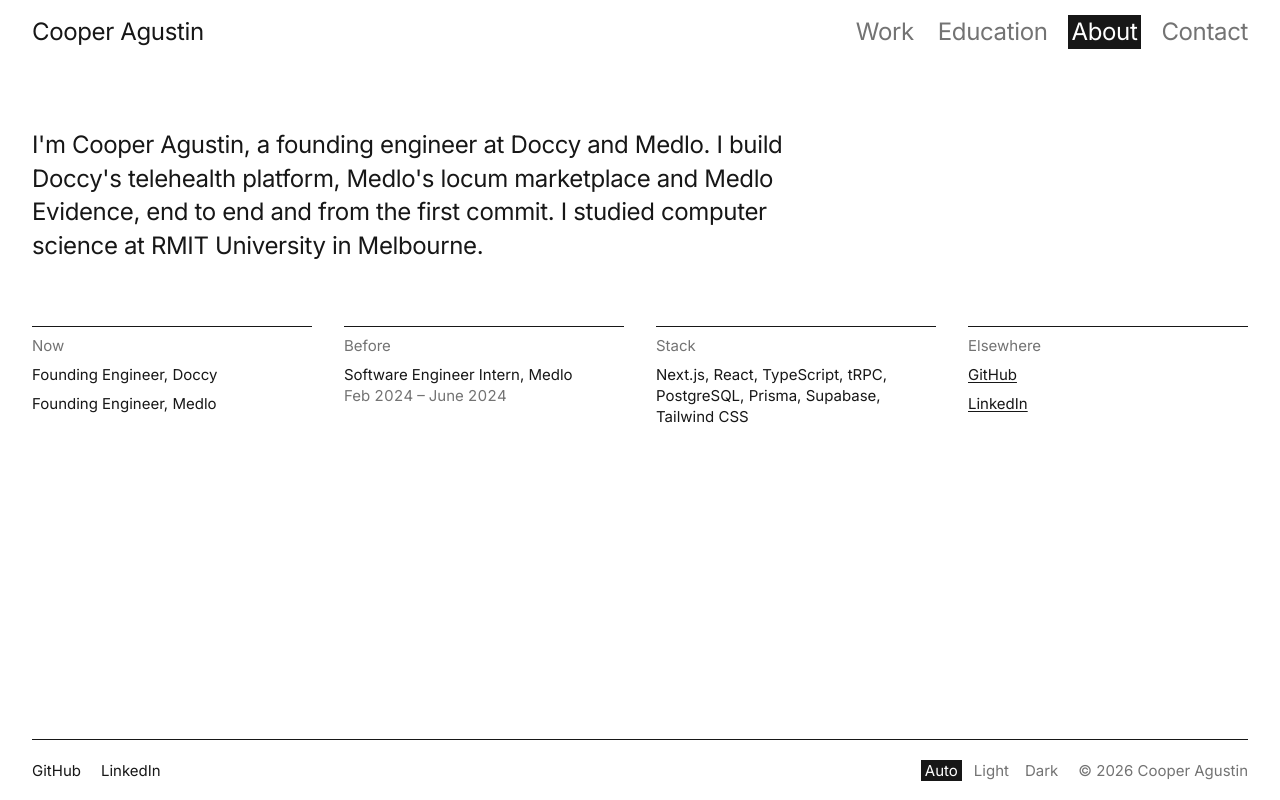
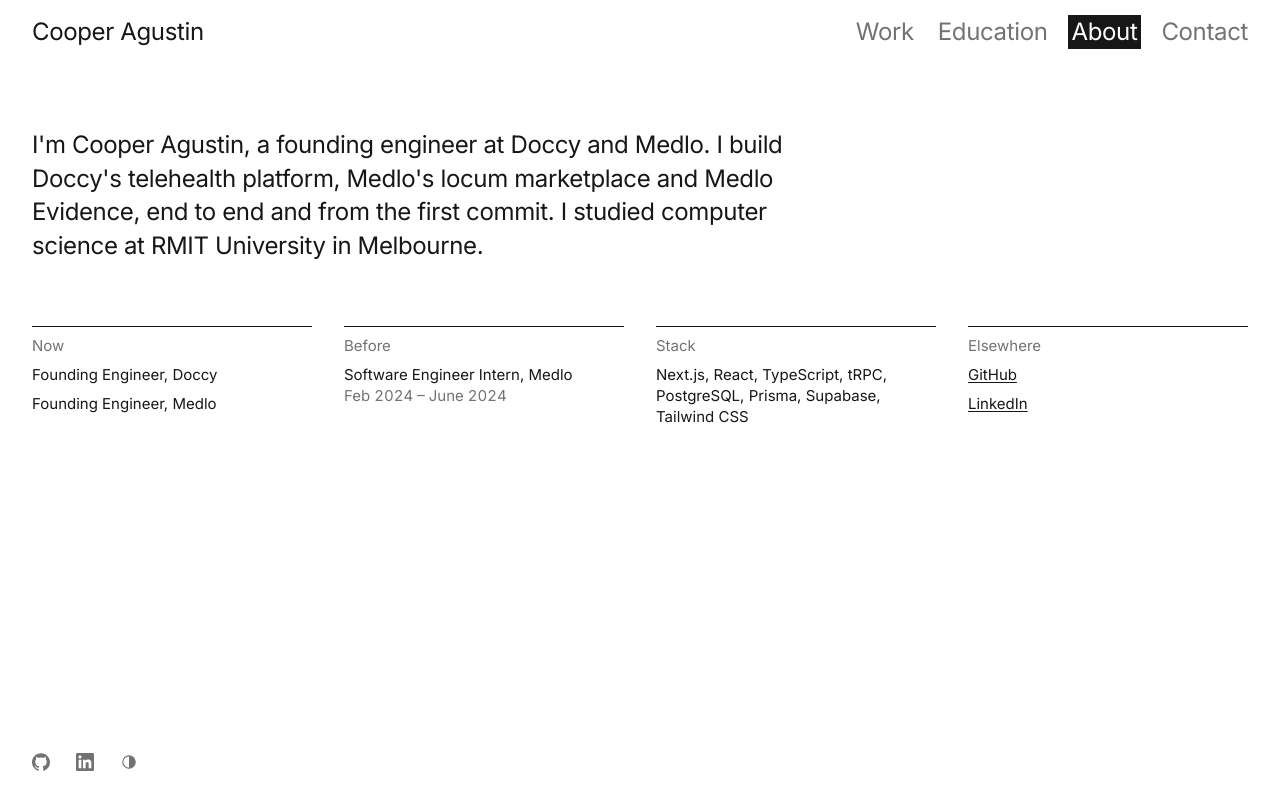
Before and after one commit to Spudgee/portfolio, a Next.js app: page /about in a window 1280 px wide. Built offline with nearby package versions, Linux system fonts and the light colour scheme.

Commit message:
Footer is only icon buttons: GitHub, LinkedIn and one theme button that steps Auto, Light, Dark

```diff
--- a/components/site-footer.tsx
+++ b/components/site-footer.tsx
@@ -1,31 +1,29 @@
-import { HighlightLink } from "@/components/highlight-link";
+import Link from "next/link";
+import { BrandIcon } from "@/components/brand-icon";
 import { ThemeSwitch } from "@/components/theme-switch";
 import { PERSON } from "@/content/person";
 
-/** Read once at module load, keeping render pure. Pages prerender, so it rolls over on the next deploy. */
-const COPYRIGHT_YEAR = new Date().getFullYear();
-
 /**
- * One ruled line: the social links first in ink, then the theme switch and copyright
- * in grey. It wraps on phones. The header's Contact link jumps here.
+ * Only buttons: GitHub and LinkedIn as grey icons that turn ink on hover, then the theme button.
+ * The header's Contact link jumps here.
  */
 export function SiteFooter() {
 	return (
-		<footer id="contact" className="mt-24 px-2 sm:px-6">
-			<div className="flex flex-wrap items-center justify-between gap-x-6 border-t border-ink py-2">
-				<ul className="flex gap-5">
-					{PERSON.socialLinks.map((link) => (
-						<li key={link.href}>
-							<HighlightLink href={link.href}>{link.label}</HighlightLink>
-						</li>
-					))}
-				</ul>
-				<div className="flex flex-wrap items-center gap-x-5 text-muted">
-					<ThemeSwitch />
-					<p>
-						© {COPYRIGHT_YEAR} {PERSON.name}
-					</p>
-				</div>
+		<footer id="contact" className="mt-24 px-2 py-4 sm:px-6">
+			{/* The 44px buttons pull left by their inner margin so each icon lines up with the text above. */}
+			<div className="-ml-[13px] flex items-center">
+				{PERSON.socialLinks.map((link) => (
+					<Link
+						key={link.href}
+						href={link.href}
+						aria-label={link.label}
+						title={link.label}
+						className="grid size-11 place-items-center text-muted transition-colors duration-150 ease-out hover:text-ink focus-visible:text-ink focus-visible:outline-hidden motion-reduce:transition-none"
+					>
+						<BrandIcon brand={link.brand} />
+					</Link>
+				))}
+				<ThemeSwitch />
 			</div>
 		</footer>
 	);
--- a/components/site-header.tsx
+++ b/components/site-header.tsx
@@ -85,7 +85,7 @@ export function SiteHeader() {
 						</li>
 					))}
 				</ul>
-				<div className="mx-4 pt-4 text-muted">
+				<div className="mt-2 ml-[3px]">
 					<ThemeSwitch />
 				</div>
 			</nav>
--- a/components/theme-switch.tsx
+++ b/components/theme-switch.tsx
@@ -13,30 +13,57 @@ const LABELS: Record<ThemeChoice, string> = {
 	dark: "Dark",
 };
 
-/** Three plain words; the chosen one is filled like the current page in the nav. */
+/** One icon button that steps Auto → Light → Dark; its label names the current theme and the next. */
 export function ThemeSwitch() {
 	const choice = useSyncExternalStore(
 		themeChoiceStore.subscribe,
 		themeChoiceStore.readChoice,
 		themeChoiceStore.readServerChoice,
 	);
+	const next =
+		THEME_CHOICES[(THEME_CHOICES.indexOf(choice) + 1) % THEME_CHOICES.length];
 
 	return (
-		<fieldset className="flex gap-4">
-			<legend className="sr-only">Theme</legend>
-			{THEME_CHOICES.map((option) => (
-				<button
-					key={option}
-					type="button"
-					aria-pressed={choice === option}
-					onClick={() => themeChoiceStore.setThemeChoice(option)}
-					className="group inline-flex min-h-11 cursor-pointer items-center focus-visible:outline-hidden"
-				>
-					<span className="-mx-1 px-1 transition-colors duration-150 ease-out group-hover:bg-ink group-hover:text-paper group-focus-visible:bg-ink group-focus-visible:text-paper motion-reduce:transition-none group-aria-pressed:bg-ink group-aria-pressed:text-paper">
-						{LABELS[option]}
-					</span>
-				</button>
-			))}
-		</fieldset>
+		<button
+			type="button"
+			onClick={() => themeChoiceStore.setThemeChoice(next)}
+			aria-label={`Theme: ${LABELS[choice]}. Switch to ${LABELS[next]}`}
+			title={`Theme: ${LABELS[choice]}`}
+			className="grid size-11 cursor-pointer place-items-center text-muted transition-colors duration-150 ease-out hover:text-ink focus-visible:text-ink focus-visible:outline-hidden motion-reduce:transition-none"
+		>
+			<svg
+				viewBox="0 0 24 24"
+				aria-hidden="true"
+				className="size-[1.125rem] fill-current"
+			>
+				{choice === "system" && (
+					<>
+						<circle
+							cx="12"
+							cy="12"
+							r="8.25"
+							fill="none"
+							stroke="currentColor"
+							strokeWidth="1.5"
+						/>
+						<path d="M12 3.75a8.25 8.25 0 0 1 0 16.5z" />
+					</>
+				)}
+				{choice === "light" && (
+					<>
+						<circle cx="12" cy="12" r="4" />
+						<path
+							d="M12 2.5v2M12 19.5v2M2.5 12h2M19.5 12h2M5.3 5.3l1.4 1.4M17.3 17.3l1.4 1.4M5.3 18.7l1.4-1.4M17.3 6.7l1.4-1.4"
+							stroke="currentColor"
+							strokeWidth="1.5"
+							strokeLinecap="round"
+						/>
+					</>
+				)}
+				{choice === "dark" && (
+					<path d="M20.5 14.2A8.5 8.5 0 0 1 9.8 3.5a8.5 8.5 0 1 0 10.7 10.7z" />
+				)}
+			</svg>
+		</button>
 	);
 }
```
